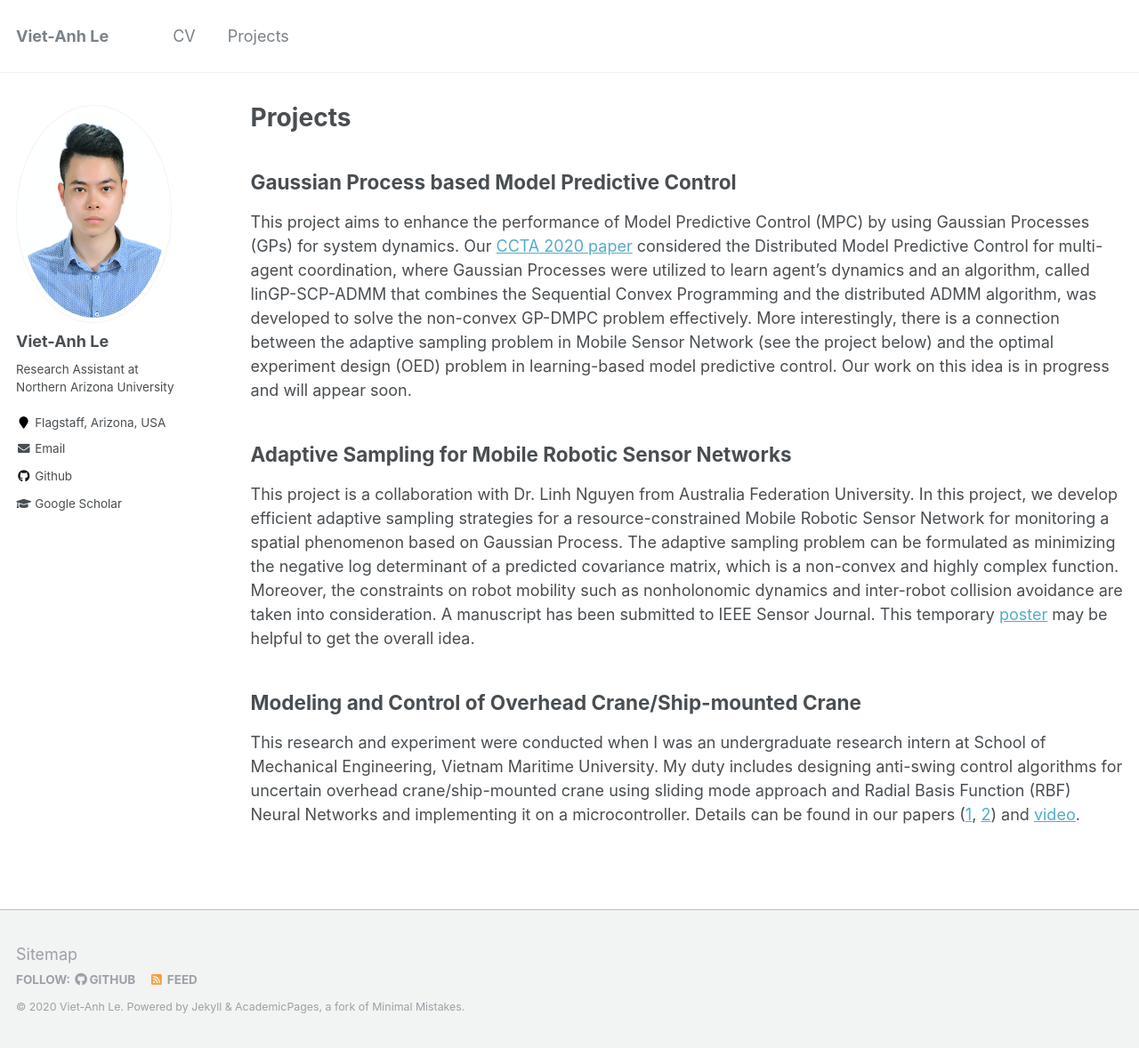
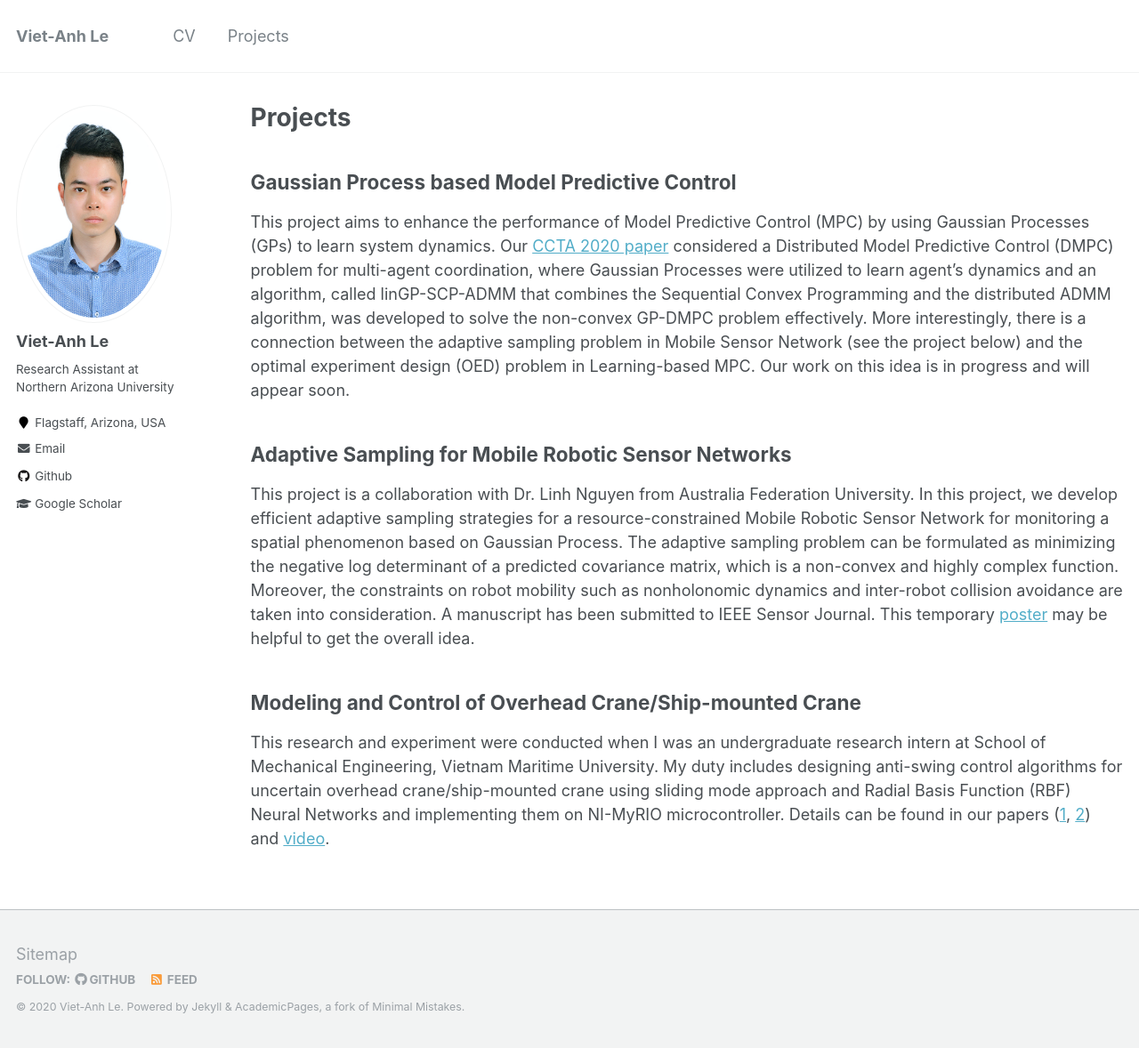
Before and after one commit to vietanhle0101/vietanhle0101.github.io, a Jekyll site: the page built from _pages/projects.md, in a window 1280 px wide and 1178 px high. Shown: the whole window at 89% size. Built offline with Jekyll 4.4.1, drawn with Linux system fonts in a browser that asks for light colours.

Commit message:
minor revision

```diff
--- a/_pages/projects.md
+++ b/_pages/projects.md
@@ -8,8 +8,7 @@ author_profile: true
 ## Gaussian Process based  Model Predictive Control
 <!-- ![](../images/ccta.png) -->
 
-This project aims to enhance the performance of Model Predictive Control (MPC) by using Gaussian Processes (GPs) for system dynamics. Our [CCTA 2020 paper](https://ieeexplore.ieee.org/abstract/document/9206390) considered the Distributed Model Predictive Control for multi-agent coordination, where Gaussian Processes were utilized to learn agent's dynamics and an algorithm, called linGP-SCP-ADMM that combines the Sequential Convex Programming and the distributed ADMM algorithm, was developed to solve the non-convex GP-DMPC problem effectively. More interestingly, there is a connection between the adaptive sampling problem in Mobile Sensor Network (see the project below) and the optimal experiment design (OED) problem in learning-based model predictive control. Our work on this idea is in progress and will appear soon.
-
+This project aims to enhance the performance of Model Predictive Control (MPC) by using Gaussian Processes (GPs) to learn system dynamics. Our [CCTA 2020 paper](https://ieeexplore.ieee.org/abstract/document/9206390) considered a Distributed Model Predictive Control (DMPC) problem for multi-agent coordination, where Gaussian Processes were utilized to learn agent's dynamics and an algorithm, called linGP-SCP-ADMM that combines the Sequential Convex Programming and the distributed ADMM algorithm, was developed to solve the non-convex GP-DMPC problem effectively. More interestingly, there is a connection between the adaptive sampling problem in Mobile Sensor Network (see the project below) and the optimal experiment design (OED) problem in Learning-based MPC. Our work on this idea is in progress and will appear soon.
 
 ## Adaptive Sampling for Mobile Robotic Sensor Networks
 <!-- ![](../images/mrsn.png) -->
@@ -18,4 +17,4 @@ This project is a collaboration with Dr. Linh Nguyen from Australia Federation U
 
 ## Modeling and Control of Overhead Crane/Ship-mounted Crane
 
-This research and experiment were conducted when I was an undergraduate research intern at School of Mechanical Engineering, Vietnam Maritime University. My duty includes designing anti-swing control algorithms for uncertain overhead crane/ship-mounted crane using sliding mode approach and Radial Basis Function (RBF) Neural Networks and implementing it on a microcontroller. Details can be found in our papers ([1](https://www.sciencedirect.com/science/article/abs/pii/S0888327018302322), [2](https://link.springer.com/article/10.1007/s11633-019-1174-y)) and [video](https://www.youtube.com/watch?v=ZlF37IZh89Q).
+This research and experiment were conducted when I was an undergraduate research intern at School of Mechanical Engineering, Vietnam Maritime University. My duty includes designing anti-swing control algorithms for uncertain overhead crane/ship-mounted crane using sliding mode approach and Radial Basis Function (RBF) Neural Networks and implementing them on NI-MyRIO microcontroller. Details can be found in our papers ([1](https://www.sciencedirect.com/science/article/abs/pii/S0888327018302322), [2](https://link.springer.com/article/10.1007/s11633-019-1174-y)) and [video](https://www.youtube.com/watch?v=ZlF37IZh89Q).
```
